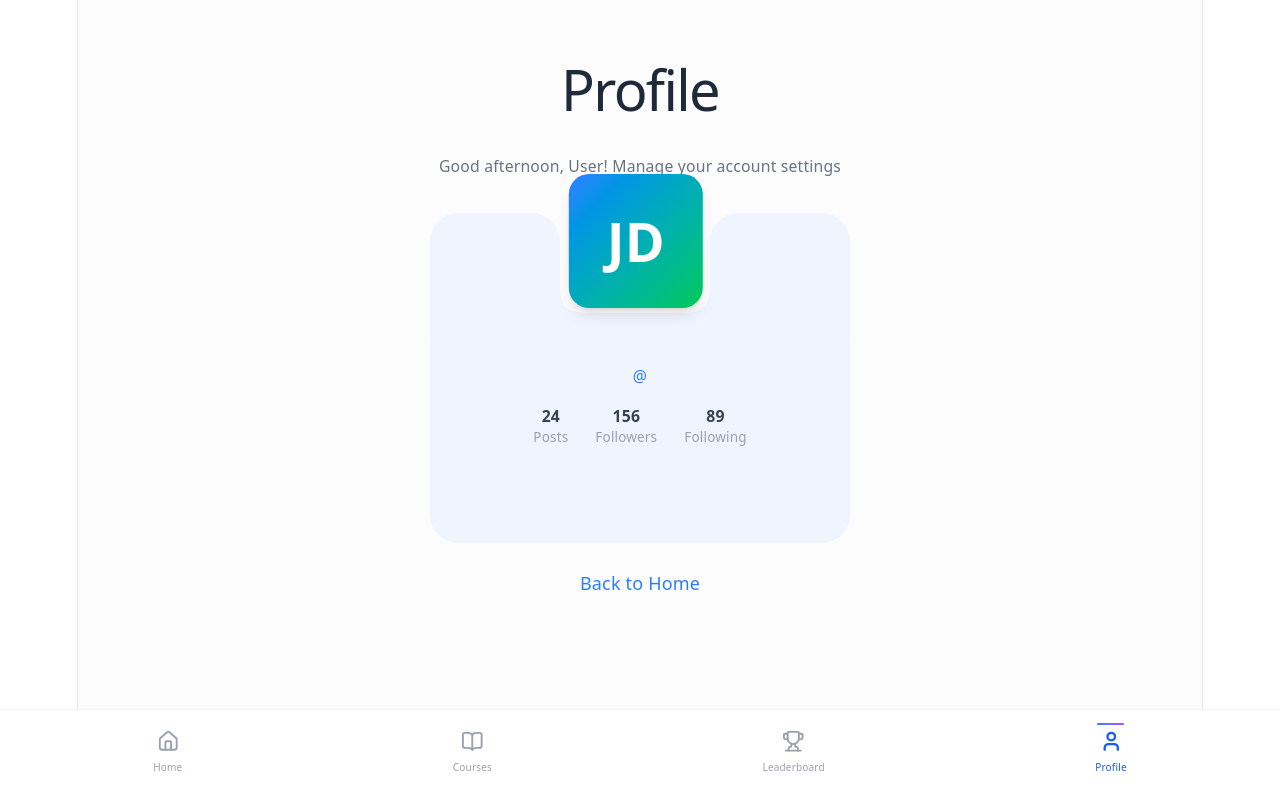
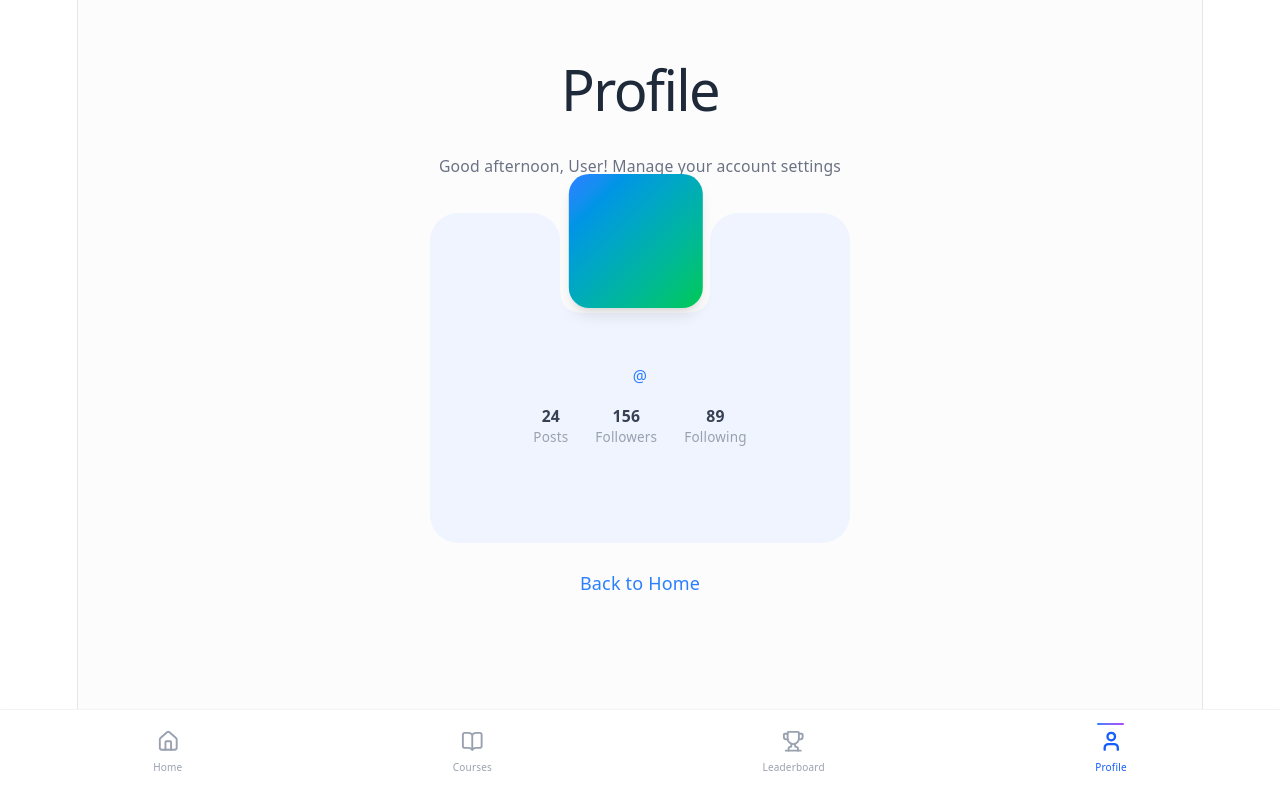
Before and after one commit to CLN-Freshman/Frontend, a React (Vite) app: page /profile in a window 1280 px wide. Built offline with nearby package versions, Linux system fonts and the light colour scheme.

Commit message:
Minor fix to display the proper name on proflie5

```diff
--- a/src/pages/Profile.tsx
+++ b/src/pages/Profile.tsx
@@ -249,7 +249,7 @@ function Profile({ firstName: propFirstName, lastName: propLastName, username: p
                   />
                 ) : ( */}
                   <div className="w-full h-full bg-gradient-to-br from-blue-500 to-green-500 rounded-2xl flex items-center justify-center text-white text-5xl font-bold shadow-lg">
-                    {getInitials() || 'JD'}
+                    {getInitials() || ''}
                   </div>
                 {/* )} */}
               </div>
```
